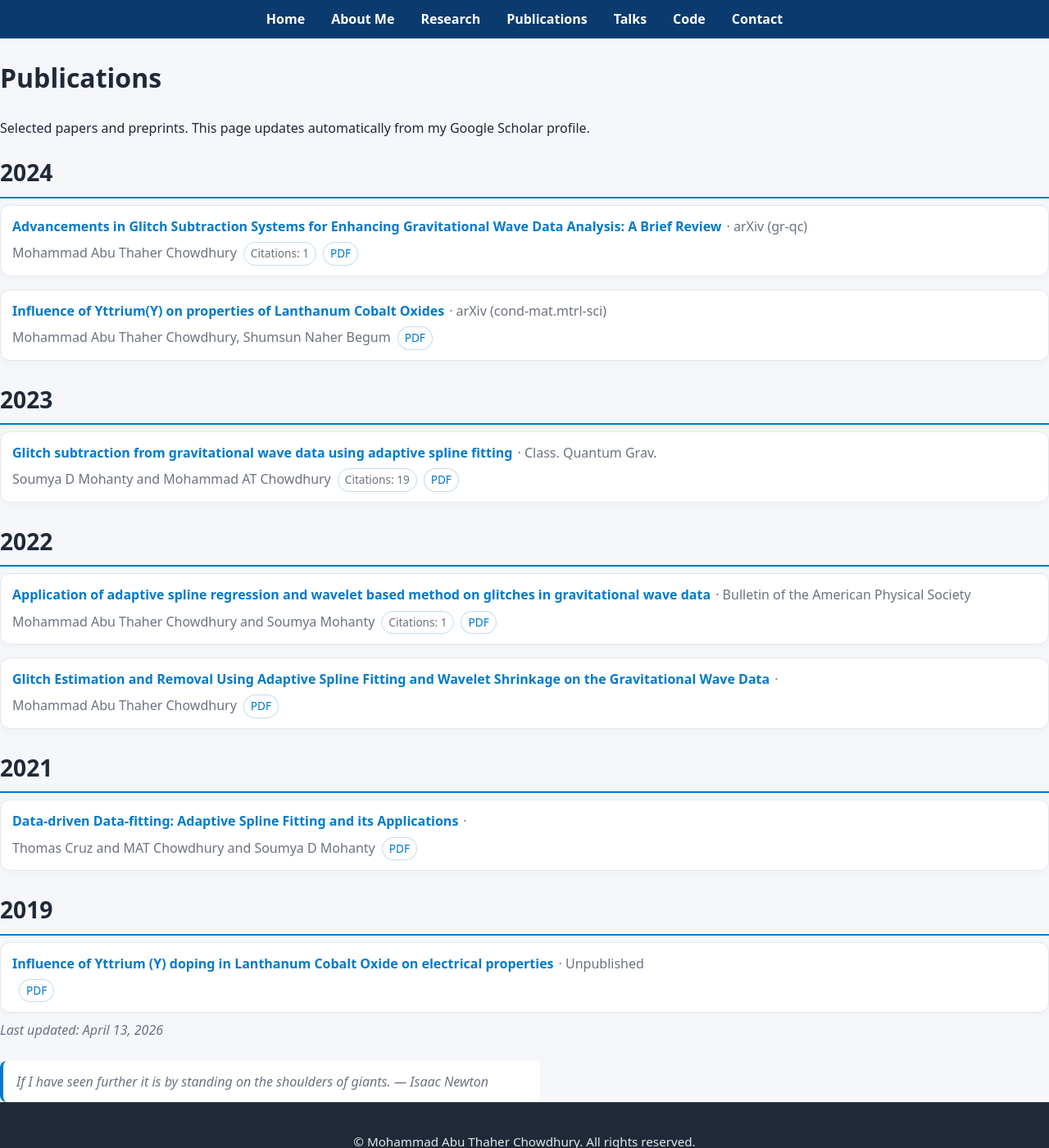
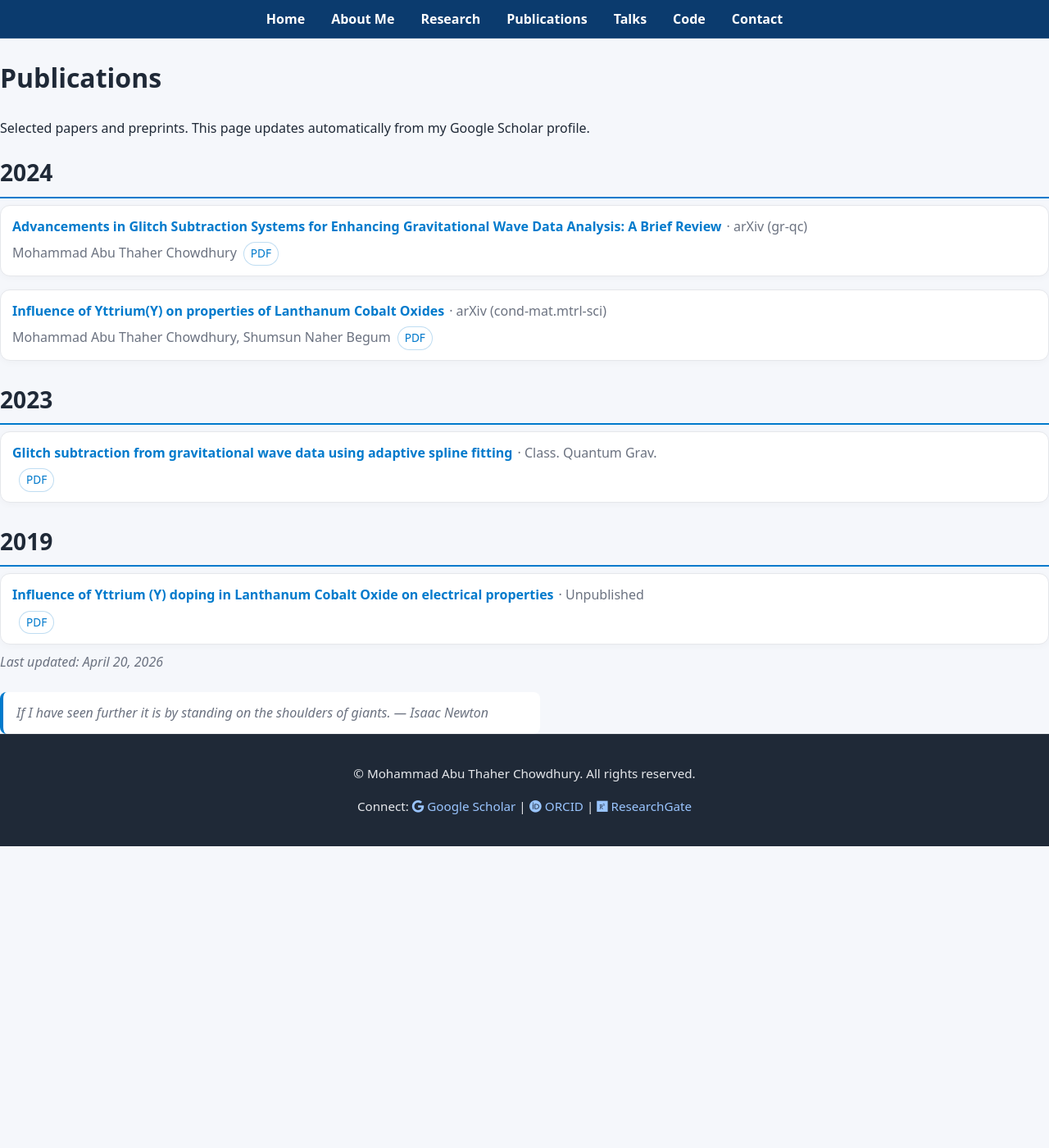
Before and after one commit to matc-thaher/website, a Jekyll site: the page built from publications.md, in a window 1280 px wide and 1400 px high. Shown: the whole window at 82% size. Built offline with Jekyll 4.4.1, drawn with Linux system fonts in a browser that asks for light colours.

Commit message:
chore: merged publications (Scholar + arXiv + ORCID + Crossref)

```diff
--- a/_data/scholar.json
+++ b/_data/scholar.json
@@ -1,5 +1,5 @@
 {
-  "updated": "2026-04-13T06:13:27.516759Z",
+  "updated": "2026-04-20T06:27:48.089448Z",
   "publications": [
     {
       "title": "Influence of Yttrium(Y) on properties of Lanthanum Cobalt Oxides",
@@ -11,8 +11,7 @@
       "doi": "",
       "citations": 0,
       "source": [
-        "arxiv",
-        "scholar"
+        "arxiv"
       ]
     },
     {
@@ -23,65 +22,24 @@
       "url": "https://arxiv.org/abs/2406.01318v1",
       "pdf_url": "https://arxiv.org/pdf/2406.01318v1",
       "doi": "10.48550/ARXIV.2406.01318",
-      "citations": 1,
+      "citations": 0,
       "source": [
         "arxiv",
-        "orcid",
-        "scholar"
+        "orcid"
       ]
     },
     {
       "title": "Glitch subtraction from gravitational wave data using adaptive spline fitting",
-      "authors": "Soumya D Mohanty and Mohammad AT Chowdhury",
+      "authors": "",
       "year": 2023,
       "venue": "Class. Quantum Grav.",
       "url": "https://doi.org/10.1088/1361-6382/acd0fe",
       "pdf_url": "",
       "doi": "10.1088/1361-6382/acd0fe",
-      "citations": 19,
+      "citations": 0,
       "source": [
         "crossref",
-        "orcid",
-        "scholar"
-      ]
-    },
-    {
-      "title": "Glitch Estimation and Removal Using Adaptive Spline Fitting and Wavelet Shrinkage on the Gravitational Wave Data",
-      "authors": "Mohammad Abu Thaher Chowdhury",
-      "year": 2022,
-      "venue": "",
-      "url": "https://search.proquest.com/openview/7f68a2c9fc2972f4eb08e0d1a8fcbd2e/1?pq-origsite=gscholar&cbl=18750&diss=y",
-      "pdf_url": "",
-      "doi": "",
-      "citations": 0,
-      "source": [
-        "scholar"
-      ]
-    },
-    {
-      "title": "Application of adaptive spline regression and wavelet based method on glitches in gravitational wave data",
-      "authors": "Mohammad Abu Thaher Chowdhury and Soumya Mohanty",
-      "year": 2022,
-      "venue": "Bulletin of the American Physical Society",
-      "url": "https://meetings.aps.org/Meeting/TSF22/Session/F05.5",
-      "pdf_url": "",
-      "doi": "",
-      "citations": 1,
-      "source": [
-        "scholar"
-      ]
-    },
-    {
-      "title": "Data-driven Data-fitting: Adaptive Spline Fitting and its Applications",
-      "authors": "Thomas Cruz and MAT Chowdhury and Soumya D Mohanty",
-      "year": 2021,
-      "venue": "",
-      "url": "https://repositories.lib.utexas.edu/items/fd04b32c-04dd-4d45-ad74-d6f5b4f2b174",
-      "pdf_url": "",
-      "doi": "",
-      "citations": 0,
-      "source": [
-        "scholar"
+        "orcid"
       ]
     },
     {
```
